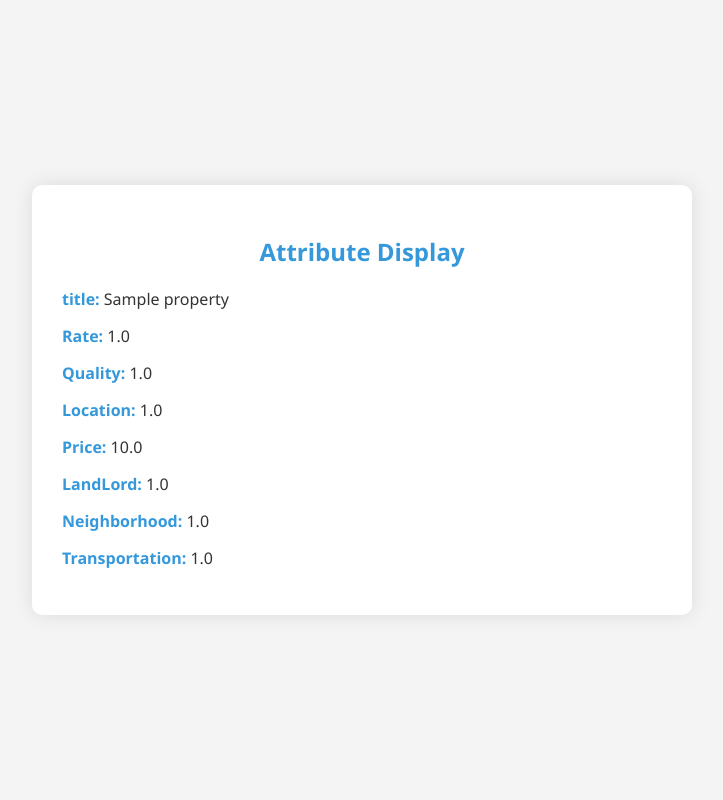
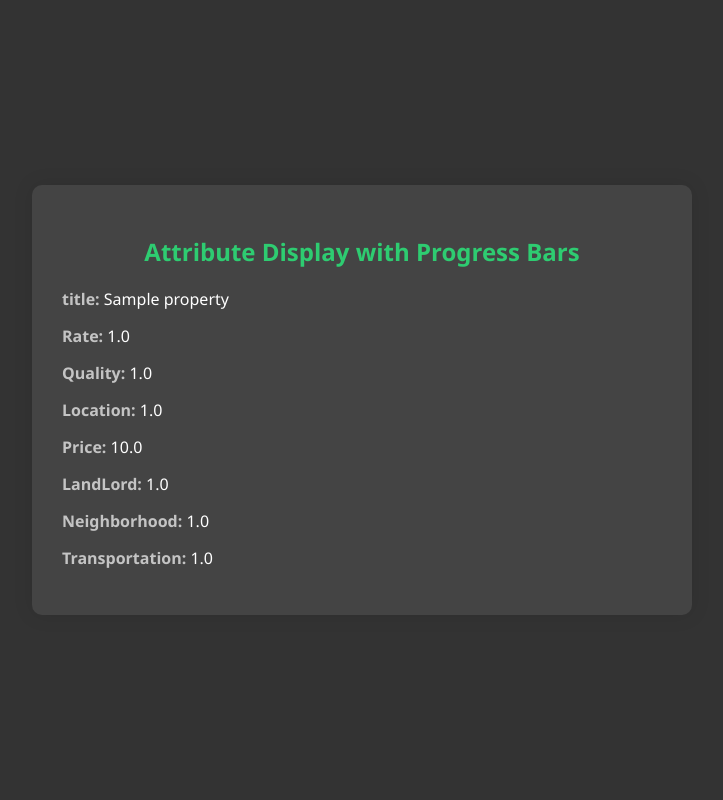
Before and after one commit to ellite0925/RealEstateDjango, a Django app: page /property/1 in a window 1280 px wide. Shown: the whole page, without its empty margins (278-1001 px from the left). Run offline with Django 5.2, Linux system fonts and the light colour scheme; tables that the repository leaves empty hold one stand-in row (values such as "Sample post").

Commit message:
View Template is Done

```diff
--- a/MySite/templates/property.html
+++ b/MySite/templates/property.html
@@ -3,14 +3,14 @@
 <head>
     <meta charset="UTF-8">
     <meta name="viewport" content="width=device-width, initial-scale=1.0">
-    <title>Attribute Display</title>
+    <title>Attribute Display with Progress Bars</title>
     <style>
         body {
             font-family: 'Segoe UI', Tahoma, Geneva, Verdana, sans-serif;
             margin: 0;
             padding: 0;
-            background: #f4f4f4;
-            color: #333;
+            background: #333; /* Dark gray background */
+            color: #fff; /* White text color */
             display: flex;
             align-items: center;
             justify-content: center;
@@ -21,14 +21,14 @@
             max-width: 600px;
             width: 100%;
             padding: 30px;
-            background: #fff;
+            background: #444; /* Darker gray background */
             box-shadow: 0 0 20px rgba(0, 0, 0, 0.1);
             border-radius: 10px;
             text-align: center;
         }
 
         h1 {
-            color: #3498db;
+            color: #2ecc71; /* Green title color */
             margin-bottom: 20px;
         }
 
@@ -43,15 +43,16 @@
         }
 
         li strong {
-            color: #3498db;
+            color: #c4c4c4; /* Green strong text color */
         }
     </style>
 </head>
 <body>
 
     <section>
-        <h1>Attribute Display</h1>
+        <h1>Attribute Display with Progress Bars</h1>
         <ul>
+            <!-- Update the value dynamically with your actual data -->
             <li><strong>title:</strong> {{prop.title}}</li>
             <li><strong>Rate:</strong> {{prop.review}}</li>
             <li><strong>Quality:</strong> {{prop.quality}}</li>
@@ -62,5 +63,6 @@
             <li><strong>Transportation:</strong> {{prop.transportation}}</li>
         </ul>
     </section>
+
 </body>
 </html>
```
